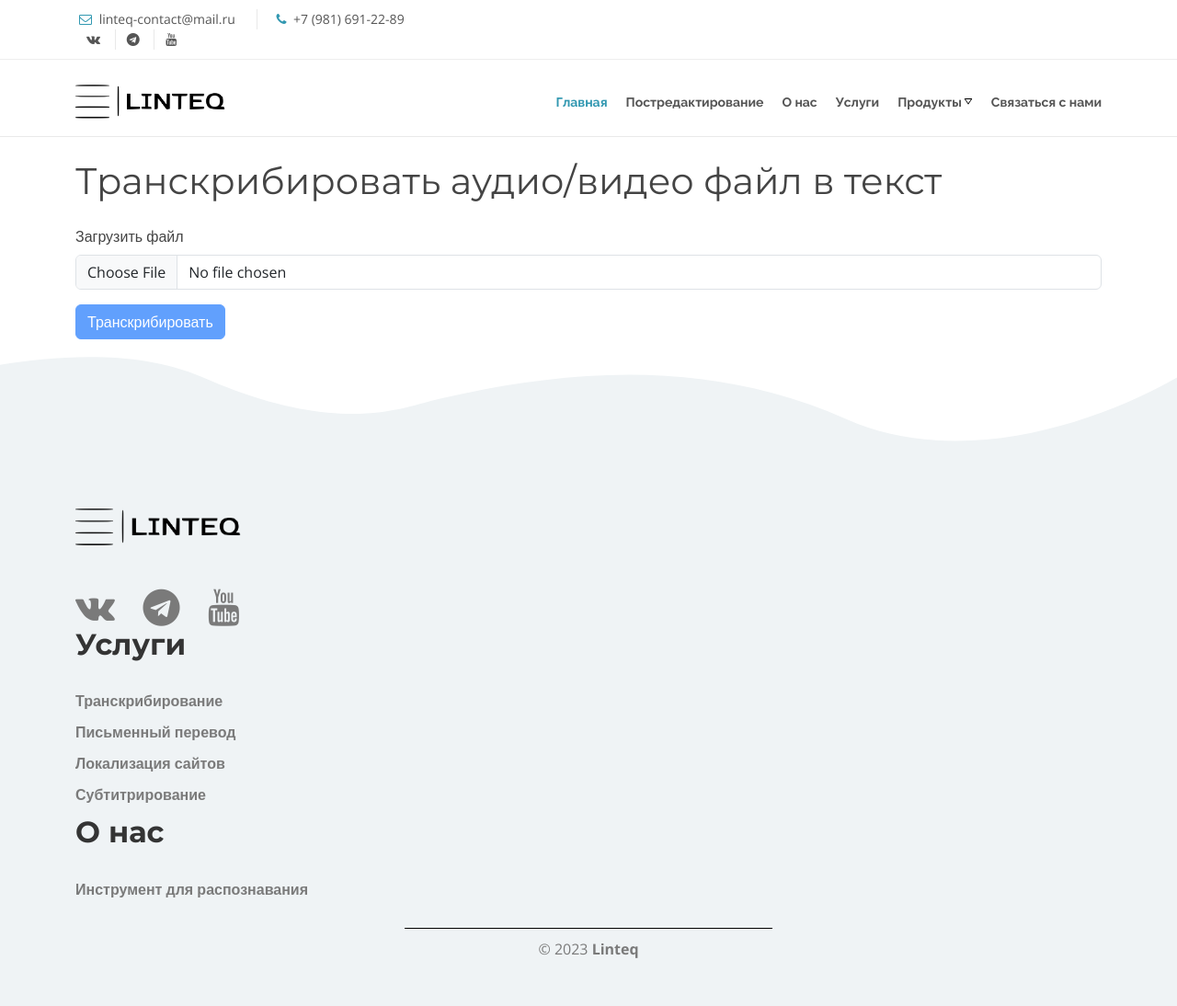
After one commit to codarsssss/linteq, a Django app: page /post_editing in a window 1280 px wide. The commit adds this page. Shown: the whole page at 92% size. Run offline with Django 4.2, Linux system fonts and the light colour scheme; some libraries are stand-ins or nearby versions.

Commit message:
add post_editing

```diff
--- a/linteq/linteq_app/forms.py
+++ b/linteq/linteq_app/forms.py
@@ -15,3 +15,7 @@ class FilePostForm(forms.Form):
     translate_checkBox = forms.CharField(required=False)
     translate_language = forms.CharField(required=False)
     file_name = forms.CharField(required=False)
+
+
+class FilePostEditingForm(forms.Form):
+    file = forms.FileField()
--- a/linteq/linteq_app/templates/linteq_app/base.html
+++ b/linteq/linteq_app/templates/linteq_app/base.html
@@ -61,11 +61,15 @@
                         <a href="#body">Главная</a>
                     </li>
                     <li class="list__item">
+                        <a href="{% url 'linteq_app:post_editing' %}">Постредактирование</a>
+                    </li>
+                    <li class="list__item">
                         <a href="#about">О нас</a>
                     </li>
                     <li class="list__item">
                         <a href="#services">Услуги</a>
                     </li>
+
                     <li class="list__item list__item__drop-down">
                         <a href="#">Продукты</a>
                         <ul class="list-reset">
--- /dev/null
+++ b/linteq/linteq_app/templates/linteq_app/post-editing.html
@@ -0,0 +1,51 @@
+{% extends 'linteq_app/base.html' %}
+{% load static %}
+
+
+{% block content %}
+
+    <body>
+    <section>
+        <div class="sys__container container mt-4">
+            <h1 class="sys__title mb-4">Транскрибировать аудио/видео файл в текст</h1>
+            <form id="sys__conversion-form conversion-form" enctype="multipart/form-data" method="POST">
+                {% csrf_token %}
+                <div class="mb-3">
+                    <label for="recorder" class="sys__form-label form-label">Загрузить файл</label>
+                    <input type="file" id="file" name="file" class="sys__form-control form-control"
+                           accept="audio/*, video/*" required>
+                </div>
+                <div class="d-none alert alert-danger flex align-items-center justify-content-center align-content-center"
+                     role="alert" id="er_message">
+                    <svg class="me-3" width="24" height="24" viewBox="0 0 24 24" fill="none"
+                         xmlns="http://www.w3.org/2000/svg%22%3E">
+                        <path d="M12 9V14M12 21.41H5.93999C2.46999 21.41 1.01999 18.93 2.69999 15.9L5.81999 10.28L8.75999 5C10.54 1.79 13.46 1.79 15.24 5L18.18 10.29L21.3 15.91C22.98 18.94 21.52 21.42 18.06 21.42H12V21.41Z"
+                              stroke="black" stroke-width="1.5" stroke-linecap="round" stroke-linejoin="round"/>
+                        <path d="M11.995 17H12.004" stroke="black" stroke-width="2" stroke-linecap="round"
+                              stroke-linejoin="round"/>
+                    </svg>
+                    <div>
+                        Размер файла не должен превышать 25МБ!
+                    </div>
+                </div>
+                <div class="d-flex align-items-center mb-3">
+                    <button type="submit" id="submit" class="btn sys__btn-primary btn-primary" data-bs-toggle="modal"
+                            data-bs-target="#staticBackdrop">
+                    <span class="sys__spinner-border spinner-border spinner-border-sm d-none" id="spinner" role="status"
+                          aria-hidden="true"></span>
+                        Транскрибировать
+                    </button>
+                </div>
+            </form>
+        </div>
+        <div class="modal fade " id="staticBackdrop" data-bs-backdrop="static" data-bs-keyboard="false" tabindex="-1"
+             aria-labelledby="staticBackdropLabel" aria-hidden="true">
+            <div class="modal-dialog">
+                <div class="modal-content bg-transparent border-0">
+                    <img src="{% static 'linteq_app/img/preloader.svg' %}" alt="preload_icon">
+                </div>
+            </div>
+        </div>
+    </section>
+    </body>
+{% endblock %}
--- a/linteq/linteq_app/urls.py
+++ b/linteq/linteq_app/urls.py
@@ -7,6 +7,7 @@ app_name = 'linteq_app'
 urlpatterns = [
     path('', views.index, name='index'),
     path('transcription', views.transcription_page, name='transcription'),
+    path('post_editing', views.post_editing_page, name='post_editing'),
     path('result', views.result_page, name='result'),
     path('download/<path:file_path>', views.download_files, name='download')
 ]
--- a/linteq/linteq_app/views.py
+++ b/linteq/linteq_app/views.py
@@ -4,7 +4,7 @@ from datetime import datetime
 from django.http import FileResponse, Http404
 from django.shortcuts import render, redirect
 from .trascription_logic import transcript_file
-from .forms import FilePostForm, ConsultationForm
+from .forms import FilePostForm, ConsultationForm, FilePostEditingForm
 from django.contrib import messages
 from django.conf import settings
 from .notification_bot import send_telegram_message
@@ -71,3 +71,21 @@ def result_page(request):
         'result': request.session.get('result')
     }
     return render(request, 'linteq_app/result.html', context=context)
+
+
+def post_editing_page(request):
+    if request.method == "POST" and request.FILES:
+        form = FilePostEditingForm(request.POST, request.FILES)
+        if form.is_valid():
+            form_object = form.cleaned_data
+            request.session['result'] = 1
+            request.session['from_url'] = f'linteq_app:post_editing'
+            return redirect('linteq_app:result')
+        else:
+            form = FilePostEditingForm()
+
+    context = {
+        'title': 'Постредактирование машинного перевода'
+    }
+
+    return render(request, 'linteq_app/post-editing.html', context=context)
```
Also changed, not shown: linteq/linteq_app/post-editing_logic.py (added, +26 -0 lines).
